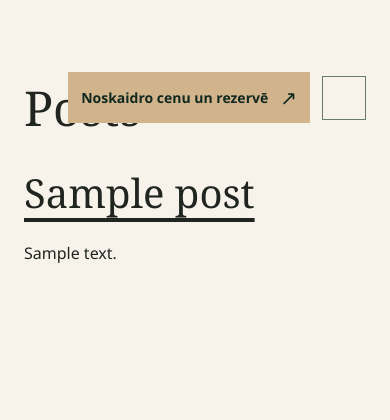
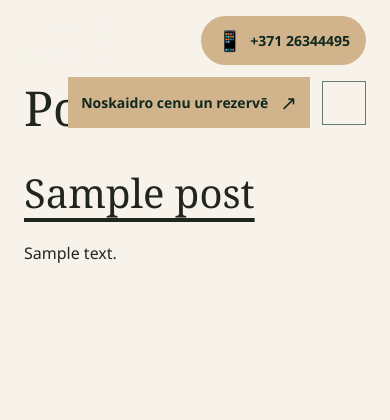
Before and after one commit to AigarsAvotins/spridisi.com, a WordPress theme: template index.php in a window 390 px wide. Shown: the top 420 px of the page. Run offline with PHP 8.4 and a stand-in for WordPress, Linux system fonts and the light colour scheme; the site name, menu and one post (Sample post) are stand-ins, and other content is empty; some libraries are stand-ins or nearby versions.

Commit message:
Redesign header contact section - phone + booking button with modal form integration

```diff
--- a/assets/css/main.css
+++ b/assets/css/main.css
@@ -57,6 +57,10 @@ h3 { font-size: 1.75rem; }
 .header-contact { display: flex; flex-wrap: wrap; align-items: center; gap: 0.5rem 0.75rem; order: 2; }
 .header-contact a { display: inline-flex; min-height: 2.75rem; align-items: center; color: inherit; font-size: 0.75rem; text-decoration: none; white-space: nowrap; }
 .header-contact a:hover { text-decoration: underline; }
+.header-contact__booking { display: inline-flex; align-items: center; gap: 0.5rem; min-height: 2.75rem; padding: 0.5rem 1rem; background: var(--sand); color: var(--deep); border: none; border-radius: 2rem; font-size: 0.875rem; font-weight: 600; cursor: pointer; transition: all 150ms ease; white-space: nowrap; }
+.header-contact__booking:hover { background: #d4b896; transform: translateY(-1px); }
+.header-contact__icon { font-size: 1.25rem; display: flex; align-items: center; }
+.header-contact__phone-text { font-size: 0.875rem; font-weight: 600; }
 .header-booking { order: 2; margin-left: auto; }
 .logo-selija { display: flex; order: 20; margin-left: 0.75rem; margin-right: 0; flex-shrink: 0; align-items: center; background: red; padding: 0.5rem; }
 .logo-selija__image { height: 2.5rem; width: auto; opacity: 0.85; transition: opacity 200ms ease; }
--- a/assets/js/contact-widget.js
+++ b/assets/js/contact-widget.js
@@ -3,6 +3,31 @@
  */
 
 document.addEventListener( 'DOMContentLoaded', function() {
+	// Header contact booking button
+	const headerBookingBtn = document.querySelector( '.header-contact__booking' );
+	if ( headerBookingBtn ) {
+		headerBookingBtn.addEventListener( 'click', function() {
+			const widget = document.getElementById( 'contact-widget' );
+			if ( widget ) {
+				const toggle = widget.querySelector( '.contact-widget__toggle' );
+				const menu = widget.querySelector( '.contact-widget__menu' );
+				const form = widget.querySelector( '.contact-widget__form' );
+				const optionsContent = widget.querySelector( '.contact-widget__content' );
+
+				// Show widget menu and open form
+				toggle.setAttribute( 'aria-expanded', 'true' );
+				menu.removeAttribute( 'hidden' );
+				optionsContent.setAttribute( 'hidden', '' );
+				form.removeAttribute( 'hidden' );
+
+				// Scroll to widget if on mobile/tablet
+				if ( window.innerWidth < 768 ) {
+					widget.scrollIntoView( { behavior: 'smooth', block: 'nearest' } );
+				}
+			}
+		} );
+	}
+
 	const widget = document.getElementById( 'contact-widget' );
 	if ( ! widget ) {
 		return;
--- a/header.php
+++ b/header.php
@@ -20,8 +20,10 @@
 		<a class="wordmark" href="<?php echo esc_url( home_url( '/' ) ); ?>" rel="home" aria-label="<?php esc_attr_e( 'Sprīdīši — sākums', 'spridisi' ); ?>"><?php esc_html_e( 'SPRĪDĪŠI', 'spridisi' ); ?><span><?php esc_html_e( 'VECSĒLPILS · SĒLIJA', 'spridisi' ); ?></span></a>
 		<?php $header_contact_defaults = spridisi_default_contact_details(); $header_phone = get_theme_mod( 'spridisi_phone', $header_contact_defaults['phone'] ); $header_phone_digits = preg_replace( '/\D/', '', $header_phone ); ?>
 		<div class="header-contact">
-			<a class="header-contact__phone" href="<?php echo esc_url( 'tel:' . preg_replace( '/[^0-9+]/', '', $header_phone ) ); ?>"><?php echo esc_html( $header_phone ); ?></a>
-			<a class="header-contact__whatsapp" href="<?php echo esc_url( 'https://wa.me/' . $header_phone_digits ); ?>" target="_blank" rel="noopener noreferrer" aria-label="<?php esc_attr_e( 'Rakstīt WhatsApp', 'spridisi' ); ?>">WhatsApp<span aria-hidden="true"> ↗</span></a>
+			<button class="header-contact__booking" type="button" aria-label="<?php esc_attr_e( 'Atvērt reģistrācijas formu', 'spridisi' ); ?>">
+				<span class="header-contact__icon" aria-hidden="true">📱</span>
+				<span class="header-contact__phone-text"><?php echo esc_html( $header_phone ); ?></span>
+			</button>
 		</div>
 		<button class="menu-toggle" type="button" aria-expanded="false" aria-controls="primary-menu" hidden><span class="menu-toggle__lines" aria-hidden="true"></span><span class="menu-toggle__label"><?php esc_html_e( 'Izvēlne', 'spridisi' ); ?></span></button>
 		<div id="primary-menu" class="primary-navigation">
```
